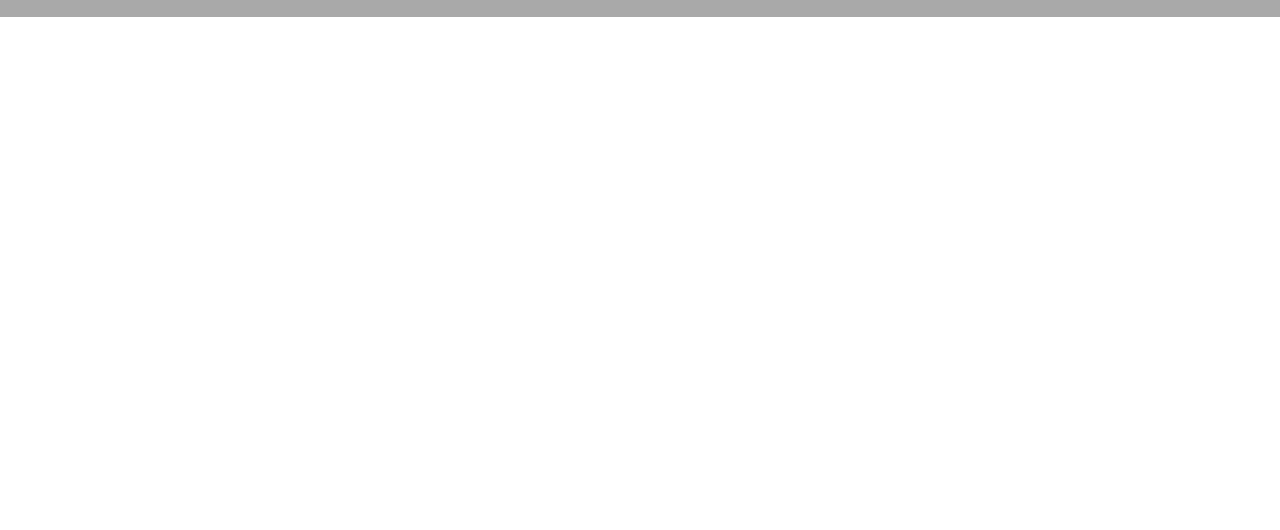
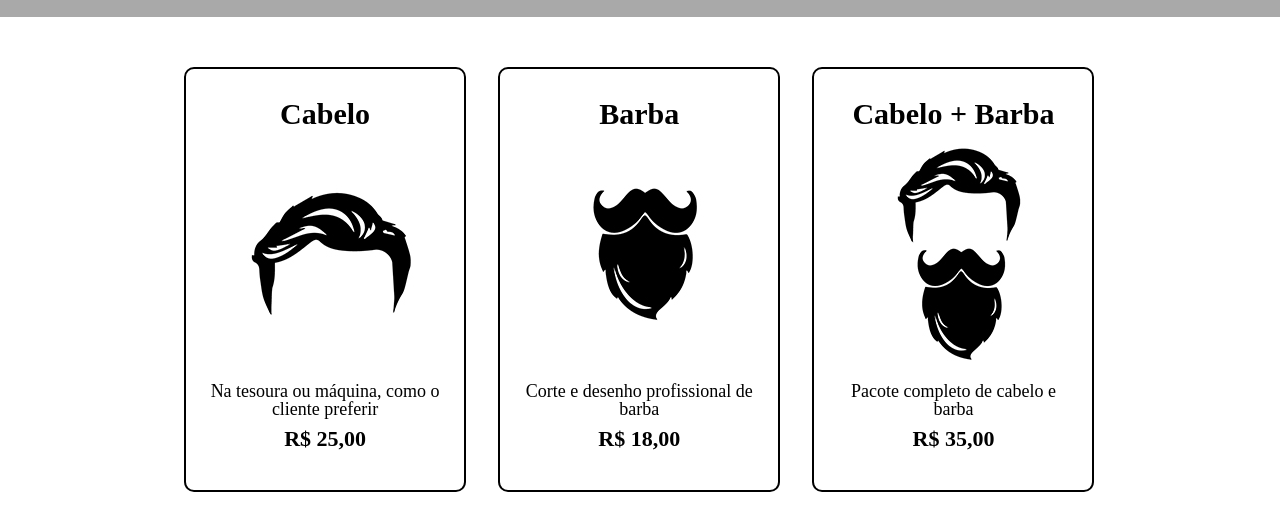
Before and after one commit to VitorCarvalho1/FrontEndBarbearia, a plain HTML site: page Produtos/produtos.html in a window 1280 px wide. Shown: the part 276-806 px from the top of the page. Drawn offline with Linux system fonts and the light colour scheme.

Commit message:
Tab produtos em processo de formação

```diff
--- a/Produtos/produtos.css
+++ b/Produtos/produtos.css
@@ -28,3 +28,45 @@ nav a {
     text-decoration: none;
 
 }
+
+nav a:hover {
+    color:brown;
+    text-decoration: underline;
+}
+
+
+.produtos {
+    width: 940px;
+    margin: 0 auto;
+    padding: 50px 0;
+}
+
+
+.produtos li {
+    display: inline-block;
+    text-align: center;
+    width: 30%;
+    vertical-align: top;
+    margin: 0 1.5%;
+    padding: 30px 20px;
+    box-sizing: border-box;
+    border: 2px solid black;
+    border-radius: 10px;
+}
+
+.produtos h2 {
+    font-size: 30px;
+    font-weight: bold;
+
+}
+
+.produto-descricao {
+    font-size: 18px;
+
+}
+
+.produto-preco{
+    font-size: 22px;
+    font-weight: bold;
+    margin: 10px;
+}
--- a/Produtos/produtos.html
+++ b/Produtos/produtos.html
@@ -21,5 +21,28 @@
                     </nav>
                 </div>
             </header>
+
+            <main>
+                <ul class="produtos">
+                    <li>
+                        <h2>Cabelo</h2>
+                        <img src="assets/cabelo.jpg">
+                        <p class="produto-descricao">Na tesoura ou máquina, como o cliente preferir</p>
+                        <p class="produto-preco">R$ 25,00</p>
+                    </li>
+                    <li>
+                        <h2>Barba</h2>
+                        <img src="assets/barba.jpg">
+                        <p class="produto-descricao">Corte e desenho profissional de barba</p>
+                        <p class="produto-preco">R$ 18,00</p>
+                    </li>
+                    <li>
+                        <h2>Cabelo + Barba</h2>
+                        <img src="assets/cabelo+barba.jpg">
+                        <p class="produto-descricao">Pacote completo de cabelo e barba</p>
+                        <p class="produto-preco">R$ 35,00</p>
+                    </li>
+                </ul>
+            </main>
         </body>
     </html>
```
